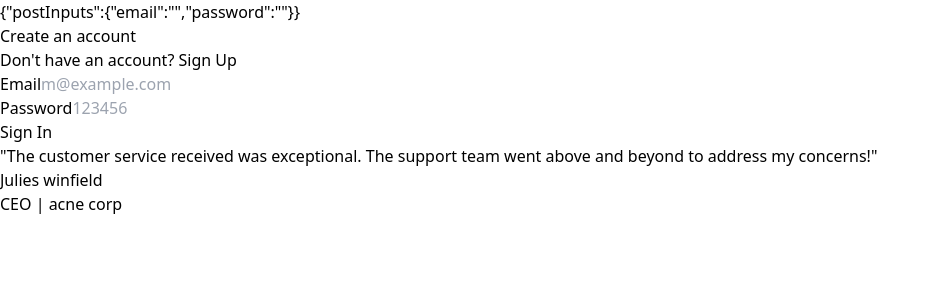
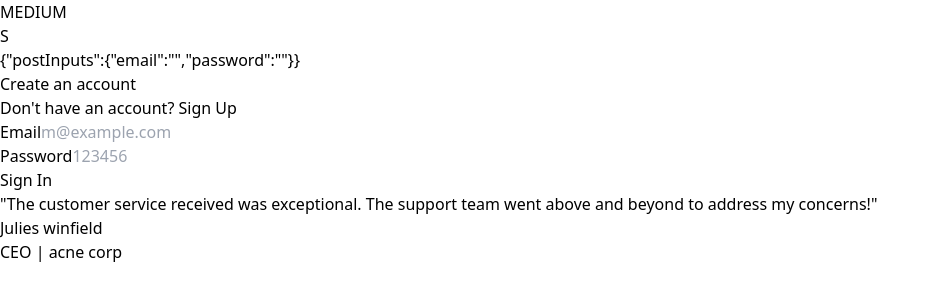
Before and after one commit to SadiqGurramkonda/Blog-project, a React (Vite) app in the folder frontend/: page /signin in a window 1280 px wide. Shown: the top 300 px of the page, without its empty margins (0-940 px from the left). Built offline with nearby package versions, Linux system fonts and the light colour scheme.

Commit message:
updated header layout for apllication

```diff
--- a/frontend/src/App.tsx
+++ b/frontend/src/App.tsx
@@ -4,16 +4,19 @@ import { Signup } from './pages/Signup'
 import { Blog } from './pages/Blog'
 import { Signin } from './pages/Signin'
 import { Blogs } from './pages/Blogs'
+import { Layout } from './components/layout'
 function App() {
 
 
   return (
     <BrowserRouter>
     <Routes>
+      <Route element={<Layout></Layout>}>
       <Route path="/signup" element={<Signup></Signup>}></Route>
       <Route path="/signin" element={<Signin></Signin>}></Route>
-      <Route path="/blogs/:id" element={<Blog></Blog>}></Route>
+      <Route path="/blog/:id" element={<Blog></Blog>}></Route>
       <Route path="/blogs" element={<Blogs></Blogs>}></Route>
+      </Route>
     </Routes>
     </BrowserRouter>
   )
--- /dev/null
+++ b/frontend/src/components/layout.tsx
@@ -0,0 +1,13 @@
+import { Outlet } from "react-router-dom";
+import { Header } from "./Header";
+import React from "react";
+
+export const Layout = ()=>{
+    return(
+       <React.Fragment>
+            <Header />
+            <Outlet></Outlet>
+        </React.Fragment>
+
+    )
+}
```
